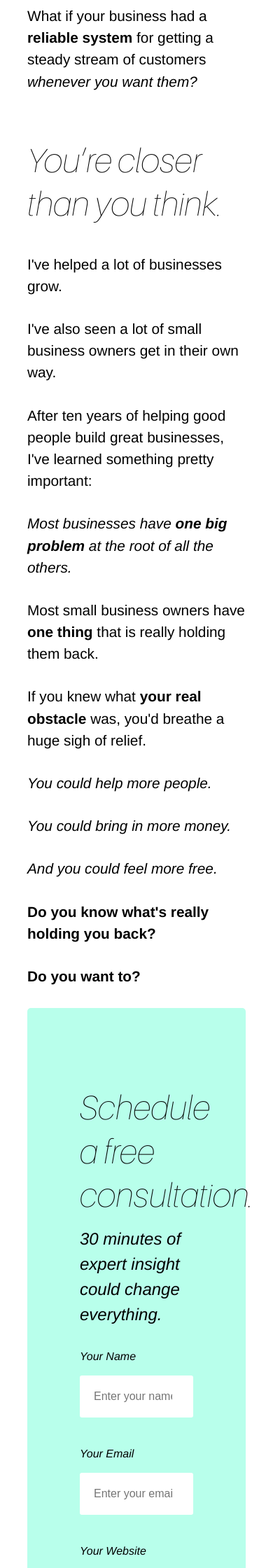
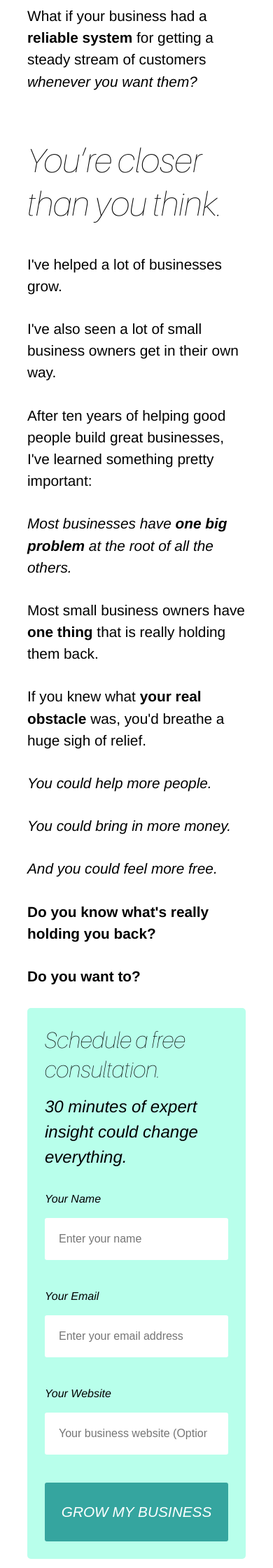
Before and after one commit to darrenangle/jekyll-site, a Jekyll site: the page built from _posts/2017-07-06-grow.markdown, in a window 390 px wide. Shown: the part 4160-6400 px from the top of the page at 70% size. Built offline with Jekyll 4.4.1, drawn with Linux system fonts in a browser that asks for light colours.

Commit message:
mobile tweaks

```diff
--- a/_sass/sales.scss
+++ b/_sass/sales.scss
@@ -51,6 +51,22 @@
     padding: 75px;
     padding-top: 60px;
     border-radius: 5px;
+    @media screen and (max-width: 722px) {
+      padding: 25px;
+
+      h3 {
+        font-size: 2.5em;
+        margin-top: 0;
+      }
+    }
+    @media screen and (max-width: 400px) {
+      padding: 25px;
+
+      h3 {
+        font-size: 2em;
+        margin-top: 0;
+      }
+    }
 
     p {
       font-size: 1.5em;
```
